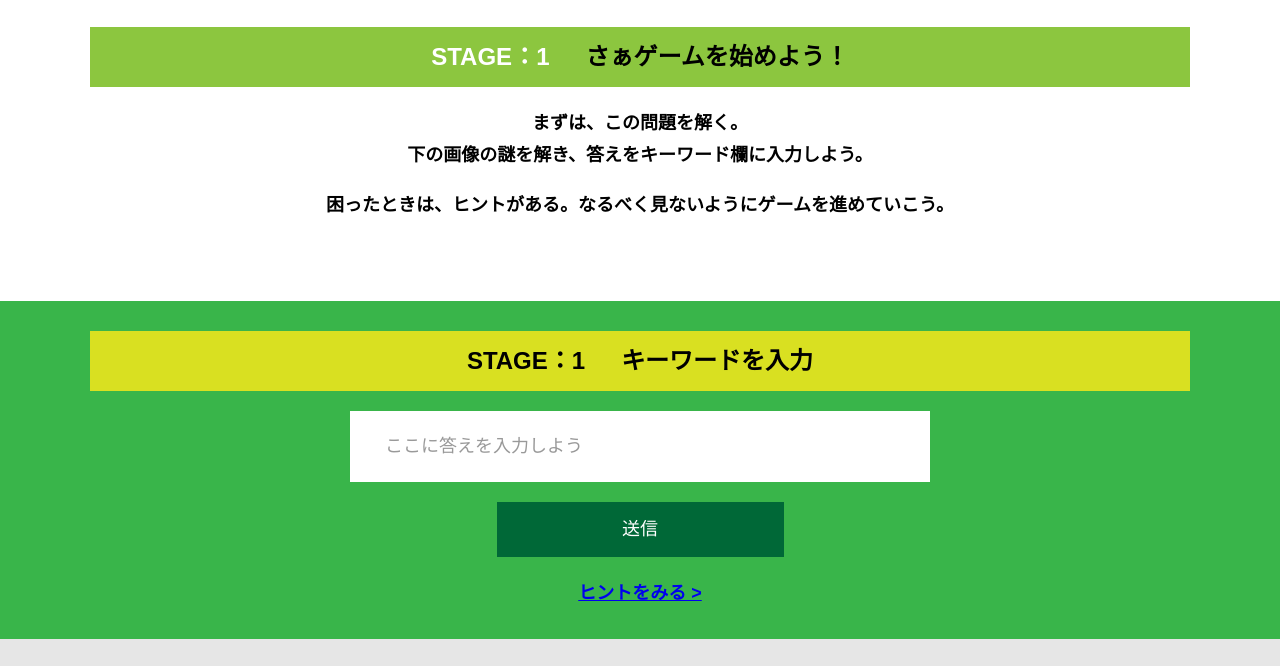
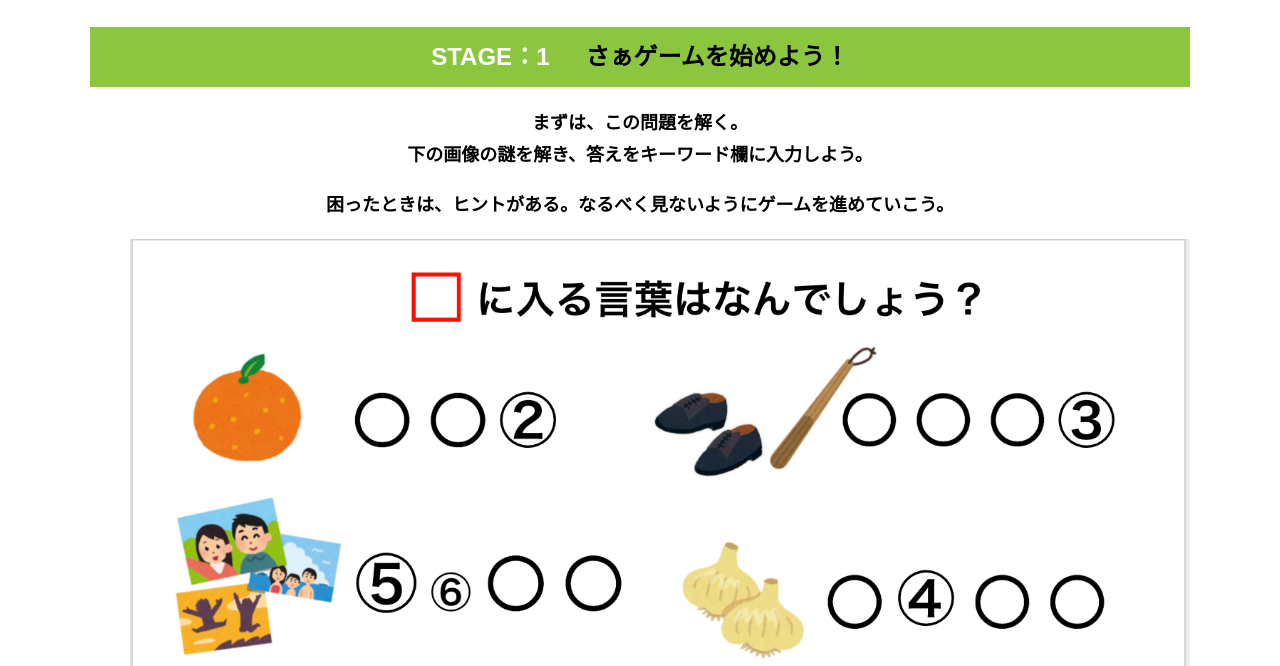
Before and after one commit to Kuwabaramiu/alfa-online-kuwabara, a plain HTML site: page main.html in a window 1280 px wide. Shown: the part 127-793 px from the top of the page. Drawn offline with nearby package versions, Linux system fonts and the light colour scheme; files whose address does not match are found by name.

Commit message:
Update main.html

```diff
--- a/main.html
+++ b/main.html
@@ -40,8 +40,7 @@
 
             <div class="container">
               <figure class="image__container">
-                <img src="スクリーンショット2021-09-1414.12.50.png
-" alt="">
+                <img src="assets/images/スクリーンショット 2021-09-14 14.12.50.png" alt="">
               </figure>
 
  <!--  YouTube貼り付け
```
